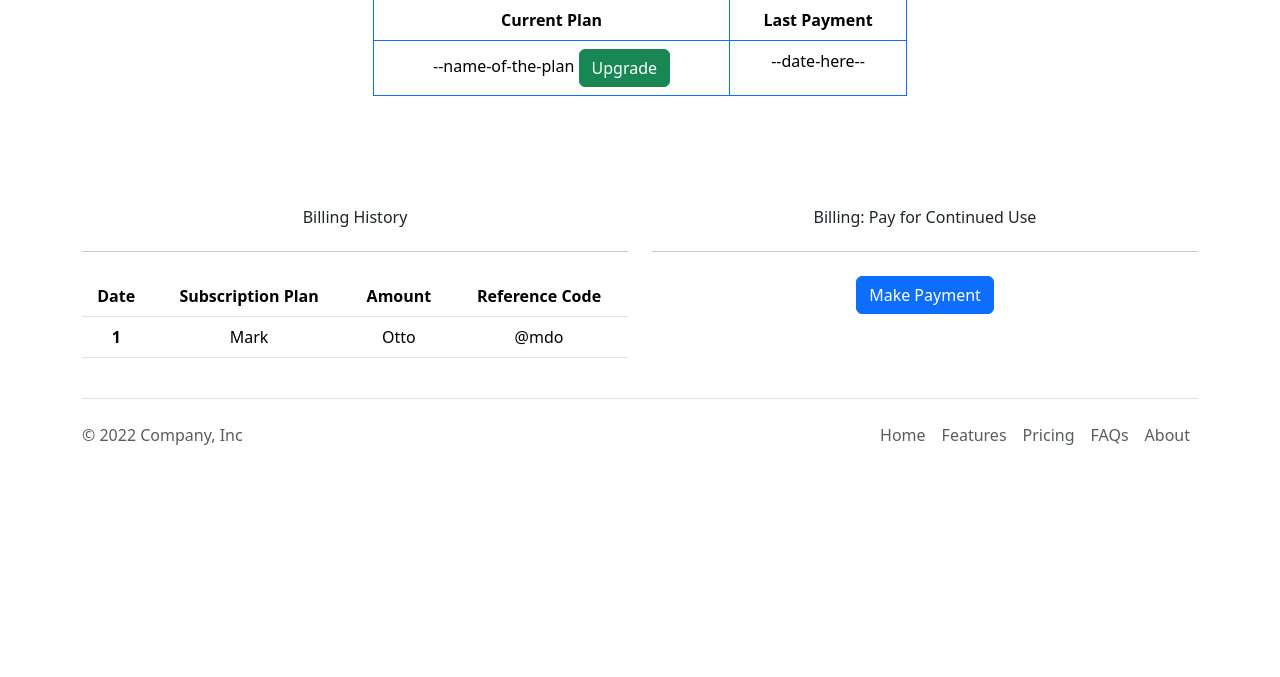
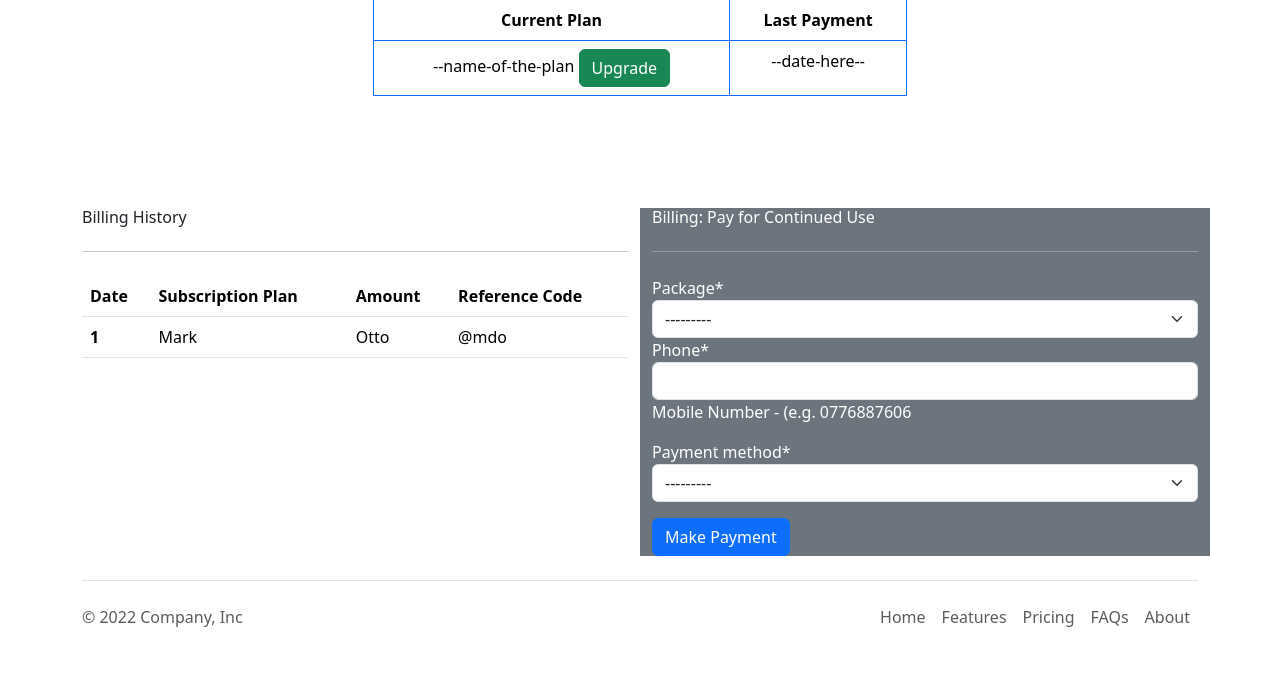
Before and after one commit to Surveyor-Jr/chatGPT-Zimbabwe, a Django app: page /user/billing_and_invoice in a window 1280 px wide. Shown: the part 375-1052 px from the top of the page. Before the commit the page ends 820 px from the top, so only its background shows below. Run offline with Django 4.2, Linux system fonts and the light colour scheme; some libraries are stand-ins or nearby versions.

Commit message:
Billing almost there

```diff
--- a/templates/users/billing_and_invoice.html
+++ b/templates/users/billing_and_invoice.html
@@ -32,7 +32,7 @@
             </div>
 
             {# something great ends here #}
-            <div class="row mb-3 text-center">
+            <div class="row mb-3">
                 <div class="col-6 themed-grid-col">
                     <h6>Billing History</h6>
                     <hr class="my-4">
@@ -55,7 +55,7 @@
                         </tbody>
                     </table>
                 </div>
-                <div class="col-6 themed-grid-col">
+                <div class="col-6 themed-grid-col text-bg-secondary">
                     <h6>Billing: Pay for Continued Use</h6>
                     <hr class="my-4">
                     {# TODO: Check if user has subscription. If not, the form appears. If they do then something else appears here #}
--- /dev/null
+++ b/users/form.py
@@ -0,0 +1,20 @@
+from django.forms import forms, ModelForm
+from django import forms
+from .models import Billing
+
+
+class  BillingForm(ModelForm):
+    class Meta:
+        model = Billing
+        fields = ('package', 'phone', 'payment_method')
+        widgets = {
+            'package': forms.Select(attrs={
+                'class': 'form-select',
+            }),
+            'phone': forms.TextInput(attrs={
+                'class': 'form-control'
+            }),
+            'payment_method': forms.Select(attrs={
+                'class': 'form-select',
+            })
+        }
--- a/users/models.py
+++ b/users/models.py
@@ -33,12 +33,13 @@
         verbose_name_plural = 'Subscription Packages'
 
     def __str__(self):
-        return self.name
+        return '{} - RTGS {} - {} days'.format(self.name, self.price_rtgs, self.duration_days)
 
 
 class Billing(models.Model):
     user = models.ForeignKey(User, on_delete=models.CASCADE)
     email = models.EmailField()
+    package = models.ForeignKey(PackageList, on_delete=models.CASCADE)
     phone = models.CharField(max_length=10, help_text='Mobile Number - (e.g. 0776887606')
     paid_on = models.DateTimeField(auto_now_add=True)
     amount = models.FloatField()
@@ -48,7 +49,6 @@
     # PayNow Variables
     poll_url = models.TextField(null=True)
     payment_status = models.TextField(null=True)
-    slug = models.SlugField(null=True)
 
     def __str__(self):
         return str(self.user)
--- a/users/views.py
+++ b/users/views.py
@@ -1,4 +1,5 @@
 from django.shortcuts import render
+from .form import BillingForm
 
 
 def profile_menu(request):
@@ -6,4 +7,12 @@
 
 
 def billing_and_invoice(request):
-    return render(request, 'users/billing_and_invoice.html')
+    form = BillingForm
+
+    if request.method == 'POST':
+        form = BillingForm(request.POST)
+        if form.is_valid():
+            pass
+
+    context = {'form': form}
+    return render(request, 'users/billing_and_invoice.html', context)
```
Also changed, not shown: users/admin.py (+6 -1 lines), users/migrations/0001_initial.py (added), users/migrations/0002_remove_billing_slug.py (added). Lines whose indentation alone changed are shown as unchanged.
